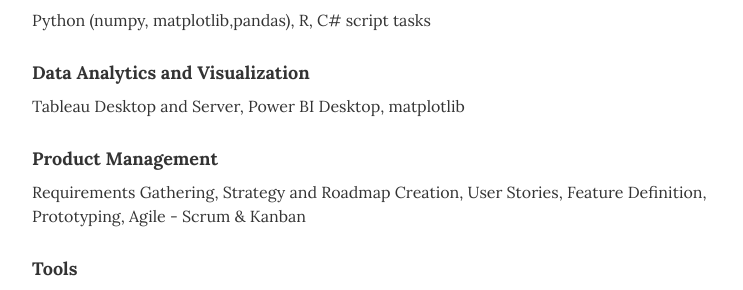
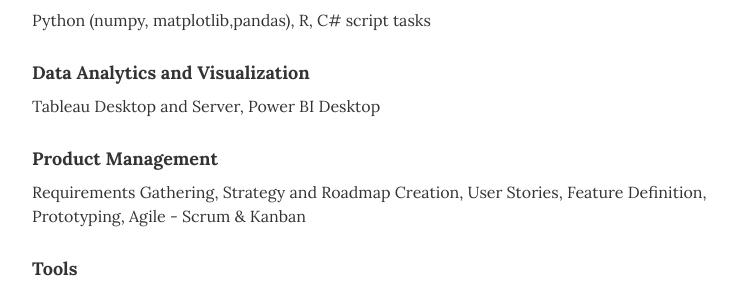
Before and after one commit to robathija/rohit-resume, a Jekyll site: the page built from index.html, in a window 1280 px wide and 900 px high, scrolled down 1342 px. Shown: the part 164-454 px from the top of the window, without its empty margins (268-1011 px from the left). Built offline with Jekyll 4.4.1, drawn with Linux system fonts in a browser that asks for light colours.

Commit message:
matplotlib

```diff
--- a/_data/skills.yml
+++ b/_data/skills.yml
@@ -9,7 +9,7 @@
 
 # Data Analytics and Visualization
 - skill: Data Analytics and Visualization
-  description: Tableau Desktop and Server, Power BI Desktop, matplotlib
+  description: Tableau Desktop and Server, Power BI Desktop
 
 # Product
 - skill: Product Management
```
